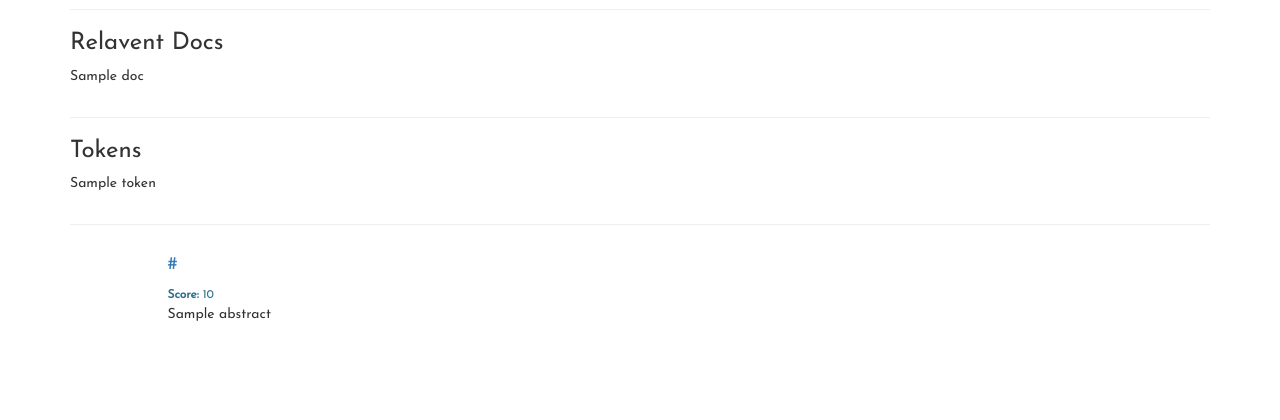
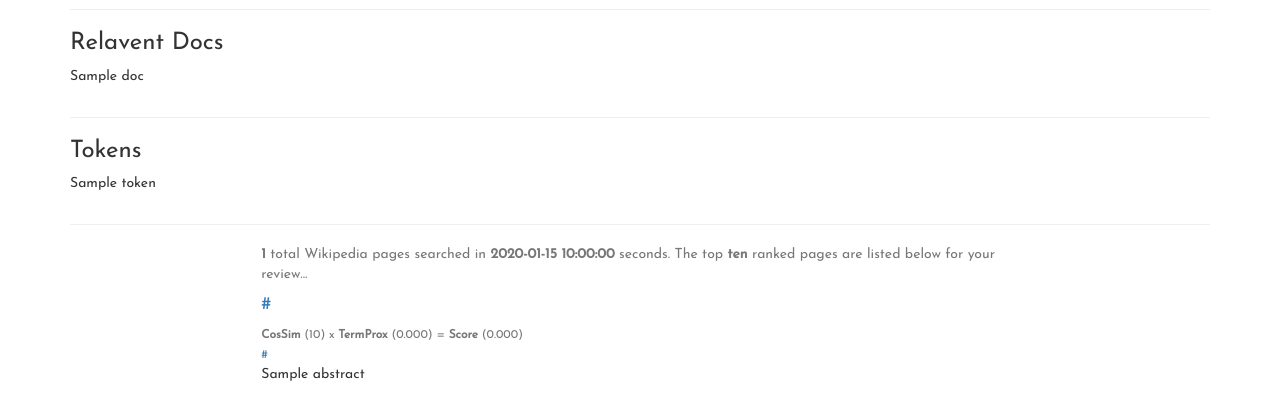
Before and after one commit to wakewalker/eecs767, a Flask app: template src/searcher/templates/index.html in a window 1280 px wide. Shown: the part 251-671 px from the top of the page. Run offline with Flask 2, Linux system fonts and the light colour scheme; the template is opened without the code that fills it: most values are stand-ins (such as "Sample title", 1, 10 or a date in 2020); some libraries are stand-ins or nearby versions.

Commit message:
Improvements to UI.

```diff
--- a/src/searcher/run.py
+++ b/src/searcher/run.py
@@ -1,3 +1,4 @@
+import timeit
 from operator import itemgetter
 from flask import Flask, render_template, request
 
@@ -12,6 +13,7 @@ def index():
     if request.method == 'GET':
         return render_template('index.html')#, request=request)
     else:
+        start_time = timeit.default_timer()
         query = request.form['query']
 
         dproc = DocProcessor()
@@ -38,12 +40,16 @@ def index():
                 'abstract': abstract
             }
 
+        elapsed_time = timeit.default_timer() - start_time
+
         return render_template('index.html',
             #request=request,
             #tokens=dproc.tokens,
             #docs=ranked_docs[:10],
             query=query,
-            results=results
+            results=results,
+            elapsed_time=round(elapsed_time,3),
+            total_docs=len(dlist)
         )
 
 if __name__ == '__main__':
--- a/src/searcher/templates/index.html
+++ b/src/searcher/templates/index.html
@@ -73,9 +73,16 @@
         <hr/>
         <div class="row">
             <div class="col-md-10 col-md-offset-1">
+            <div class="col-md-10 col-md-offset-1">
+                <span class="text-muted"><strong>{{ total_docs }}</strong> total Wikipedia pages searched in <strong>{{ elapsed_time }}</strong> seconds. The top <strong>ten</strong> ranked pages are listed below for your review...</span>
         {% for did, result in results.items() %}
-                <h4><a href="{{ result.url }}">{{ result.url }}</a></h4>
-                    <small class="text-info"><strong>Score:</strong> {{ result.score }}</small>
+                <h4><a href="{{ result.url }}" target="_new">{{ result.url }}</a></h4>
+                <small class="text-muted">
+                    <strong>CosSim</strong> ({{ result.score|round(3) }}) x
+                    <strong>TermProx</strong> (0.000) =
+                    <strong>Score</strong> (0.000)
+                </small><br/>
+                <small><a href="{{ result.url }}" target="_new">{{ result.url }}</a></small>
                 <p>{{ result.abstract }}</p><br/>
         {% endfor %}
             </div>
```
